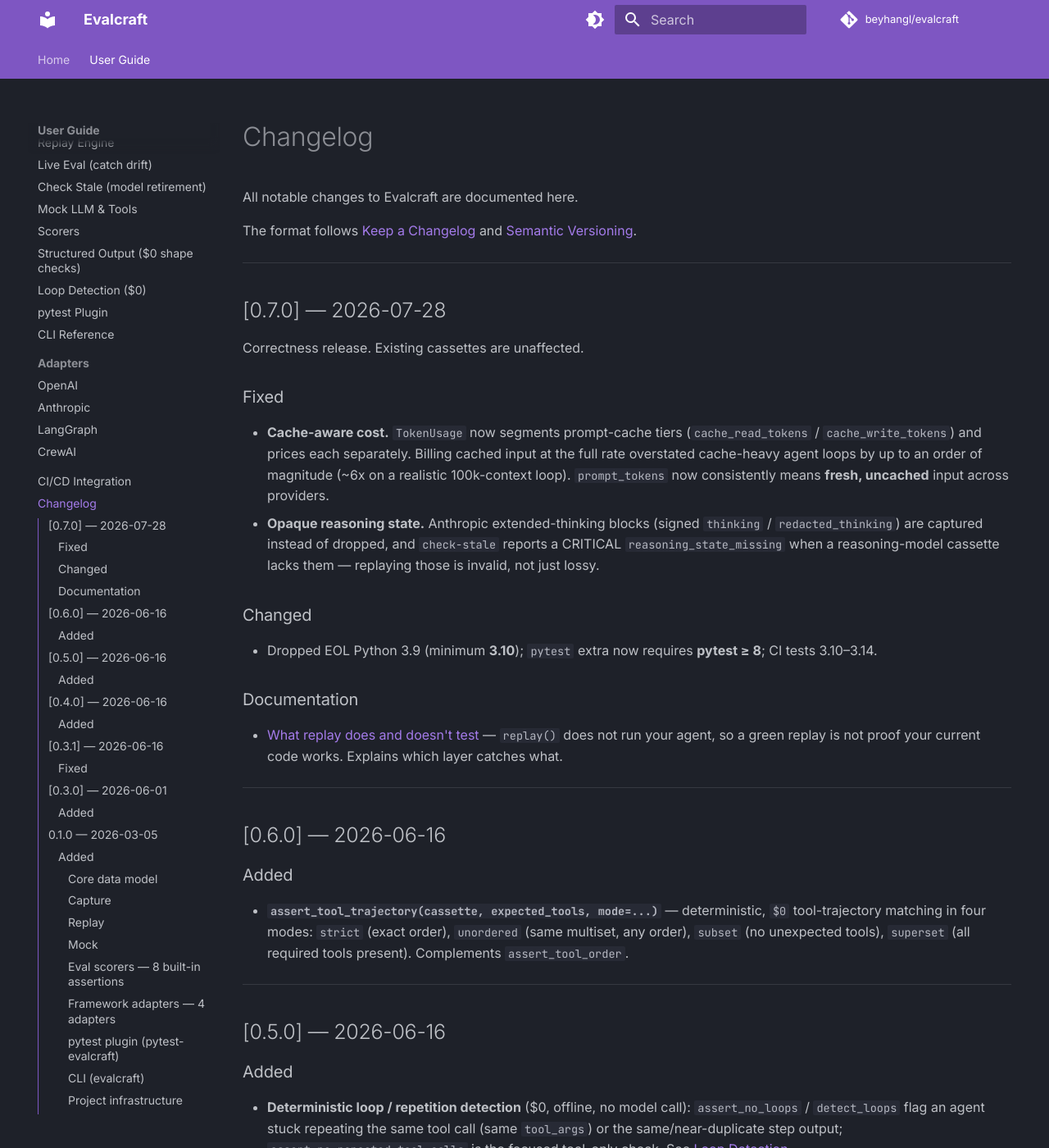
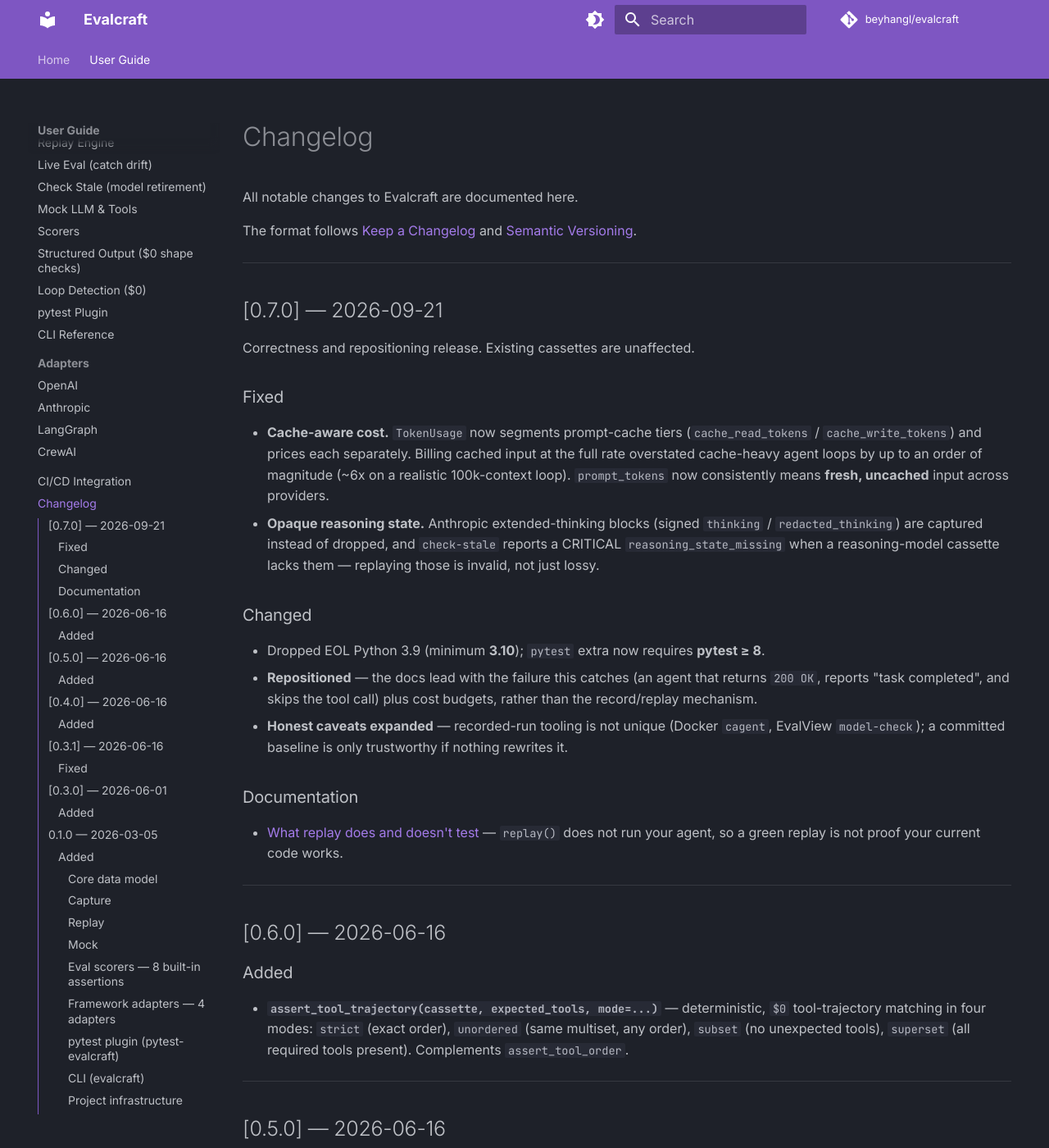
Before and after one commit to beyhangl/evalcraft, an MkDocs documentation site: the page built from docs/user-guide/changelog.md, in a window 1280 px wide and 1400 px high. Shown: the whole window at 82% size. Built offline with MkDocs 1.6.1 and Material for MkDocs 9.7.7, drawn with Linux system fonts in a browser that asks for light colours; comment, search, counter and statistics services are not loaded.

Commit message:
docs: reposition around silent tool-call failure and cost budgets
Two rounds of market research eight weeks apart converged on the same finding:
the mechanism is sound but the framing has no demand. Record/replay vocabulary
returns near-zero organic discussion (GitHub issue search for the relevant
phrases: 0 results; the one on-thesis community post in the window scored 1
point and was removed), while the failure evalcraft actually catches is the
single most-cited agent pain: the run returns 200 OK, reports "task completed",
and never calls the tool that did the work.

Cost also flipped from falling to rising over the same period — a large Aug-2026
practitioner survey puts token/compute cost as a limiting factor for ~80% of
respondents, and measured cost-per-task spreads of ~17x across harnesses. Teams
report keeping known-bad self-grading evals specifically because the alternative
costs money. That makes the $0 offline path the argument, not a footnote.

- README hero + problem statement now lead with silent tool-call failure and
  cost budgets; replay is described as the mechanism, not the product.
- Package description, package docstring and mkdocs site description updated to
  match (these are what PyPI and search render).
- Honest caveats expanded with prior art previously missed: Docker cagent ships
  committable session cassettes with baseline regression gating and recorded-
  session diffing, and EvalView has shipped model-check live-model drift
  detection since April 2026. The narrower honest claim is that check-stale
  inspects the saved artifact.
- Documented a new risk to any golden-artifact tool: coding agents have been
  observed rewriting tests and golden fixtures to make them pass, so cassette
  diffs need reviewing like any other committed artifact.

No library behaviour changes. 968 tests, ruff + mypy clean.

```diff
--- a/docs/user-guide/changelog.md
+++ b/docs/user-guide/changelog.md
@@ -7,19 +7,21 @@
 
 ---
 
-## [0.7.0] — 2026-07-28
+## [0.7.0] — 2026-09-21
 
-Correctness release. Existing cassettes are unaffected.
+Correctness and repositioning release. Existing cassettes are unaffected.
 
 ### Fixed
 - **Cache-aware cost.** `TokenUsage` now segments prompt-cache tiers (`cache_read_tokens` / `cache_write_tokens`) and prices each separately. Billing cached input at the full rate overstated cache-heavy agent loops by up to an order of magnitude (~6x on a realistic 100k-context loop). `prompt_tokens` now consistently means **fresh, uncached** input across providers.
 - **Opaque reasoning state.** Anthropic extended-thinking blocks (signed `thinking` / `redacted_thinking`) are captured instead of dropped, and `check-stale` reports a CRITICAL `reasoning_state_missing` when a reasoning-model cassette lacks them — replaying those is invalid, not just lossy.
 
 ### Changed
-- Dropped EOL Python 3.9 (minimum **3.10**); `pytest` extra now requires **pytest ≥ 8**; CI tests 3.10–3.14.
+- Dropped EOL Python 3.9 (minimum **3.10**); `pytest` extra now requires **pytest ≥ 8**.
+- **Repositioned** — the docs lead with the failure this catches (an agent that returns `200 OK`, reports "task completed", and skips the tool call) plus cost budgets, rather than the record/replay mechanism.
+- **Honest caveats expanded** — recorded-run tooling is not unique (Docker `cagent`, EvalView `model-check`); a committed baseline is only trustworthy if nothing rewrites it.
 
 ### Documentation
-- [What replay does and doesn't test](replay.md#what-replay-does-and-doesnt-test) — `replay()` does not run your agent, so a green replay is not proof your current code works. Explains which layer catches what.
+- [What replay does and doesn't test](replay.md#what-replay-does-and-doesnt-test) — `replay()` does not run your agent, so a green replay is not proof your current code works.
 
 ---
 
--- a/mkdocs.yml
+++ b/mkdocs.yml
@@ -1,5 +1,5 @@
 site_name: Evalcraft
-site_description: VCR for AI agents — record agent runs as cassettes and replay them deterministically in CI for $0.
+site_description: Deterministic $0 pytest assertions for AI agents — lock tool calls, arguments, output shape, loops and cost budgets in CI.
 site_url: https://beyhangl.github.io/evalcraft/docs/
 repo_url: https://github.com/beyhangl/evalcraft
 repo_name: beyhangl/evalcraft
--- a/pyproject.toml
+++ b/pyproject.toml
@@ -5,7 +5,7 @@
 [project]
 name = "evalcraft"
 version = "0.7.0"
-description = "VCR for AI agents — record agent runs as cassettes and replay them deterministically in CI for $0."
+description = "Deterministic $0 pytest assertions for AI agents — lock tool calls, arguments, output shape, loops and cost budgets in CI."
 readme = "README.md"
 license = "MIT"
 requires-python = ">=3.10"
```
Also changed, not shown: CHANGELOG.md (+16 -5 lines), README.md (+10 -8 lines), evalcraft/__init__.py (+7 -3 lines).
